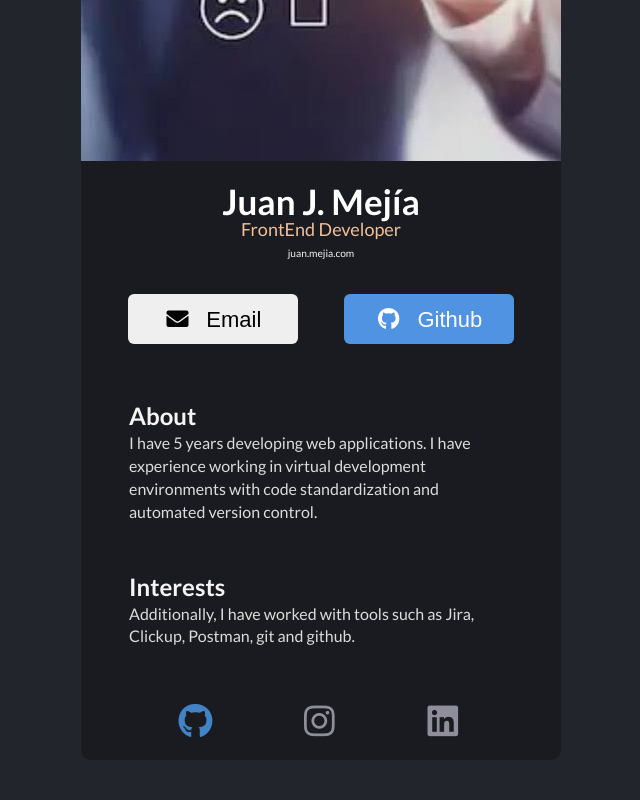
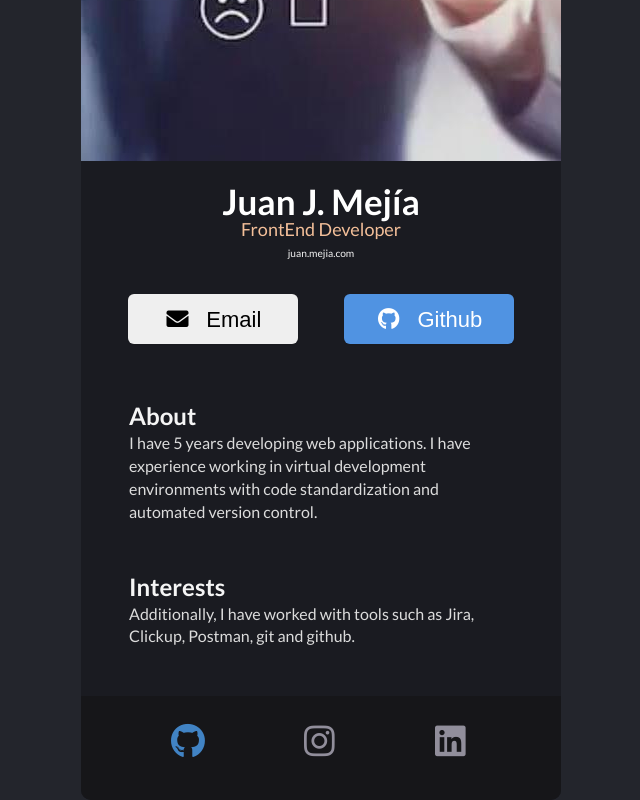
Before and after one commit to imevasoldi/Digital-card, a React (Vite) app: page / in a window 1280 px wide. Shown: the part 319-1119 px from the top of the page, without its empty margins (319-959 px from the left). Before the commit the page ends 1094 px from the top, so only its background shows below. Built offline with nearby package versions, Linux system fonts and the light colour scheme.

Commit message:
footer background

```diff
--- a/src/App.css
+++ b/src/App.css
@@ -117,13 +117,14 @@ font-size: 16px;
 }
 
 .footer-- {
-  margin: 15px;
-height: 64px;
+  /* margin-top: 15px; */
+height: 104px;
 
 display: flex;
 justify-content: space-evenly;
 align-items: center;
 
-/* background: #07b0f3; */
+background: #161619;
+/* background:#5093E2; */
 color: #918E9B;
 }
--- a/src/Components/Footer.jsx
+++ b/src/Components/Footer.jsx
@@ -1,10 +1,7 @@
 export const Footer = () => {
     return (
     <div>
-            {/* <h1 style={{background: "red"}}>h1</h1>
-            <h2 style={{background: "blue"}}>h2</h2>
-            <h3 style={{background: "blue"}}>y h3</h3> */}
-        <div className="footer--">
+        <div style={{borderRadius: "0px 0px 10px 10px"}} className="footer--">
             <a href="https://github.com/imevasoldi" target="_blank">
             <i style={{fontSize: "35px"}} className="github icon"/>
             </a>
```
